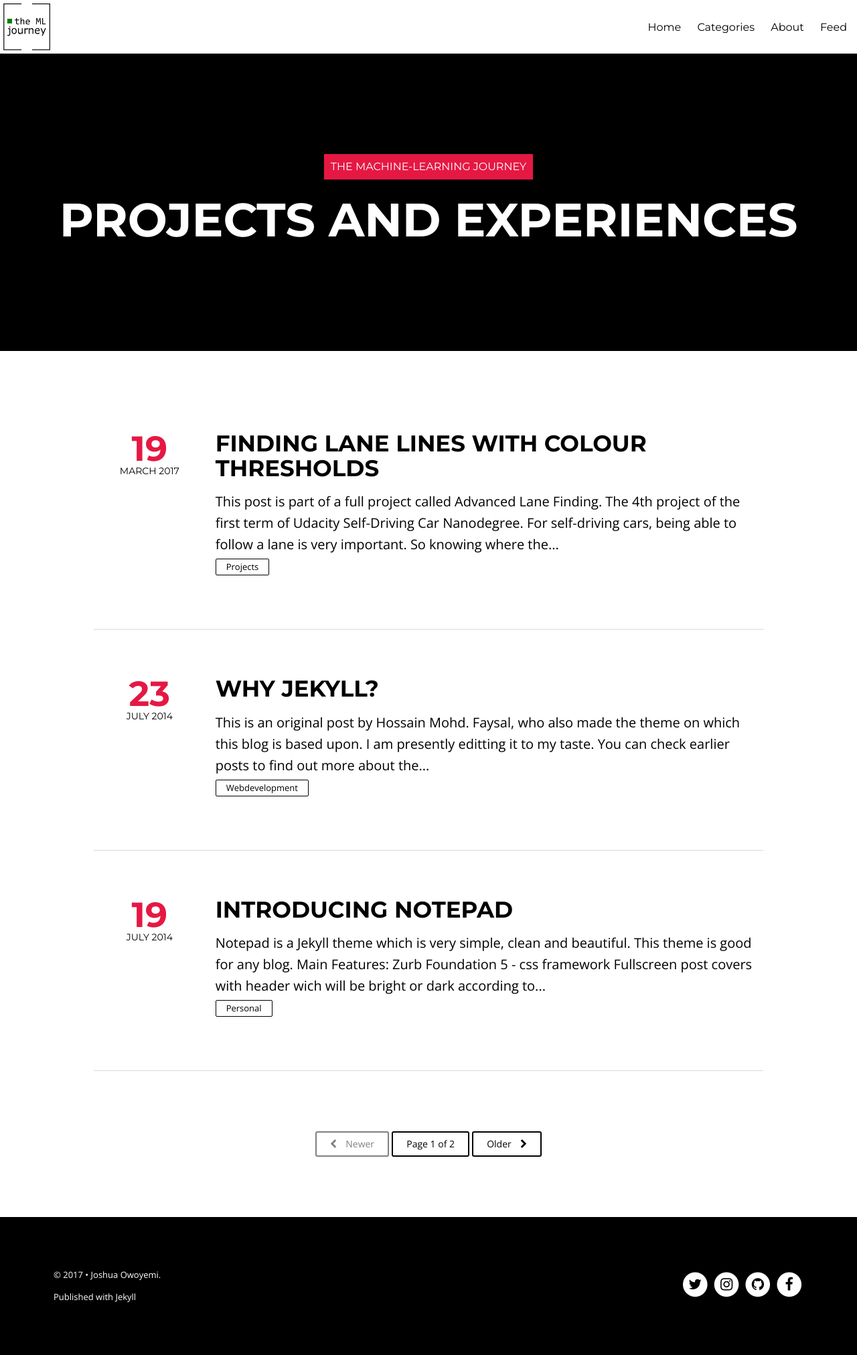
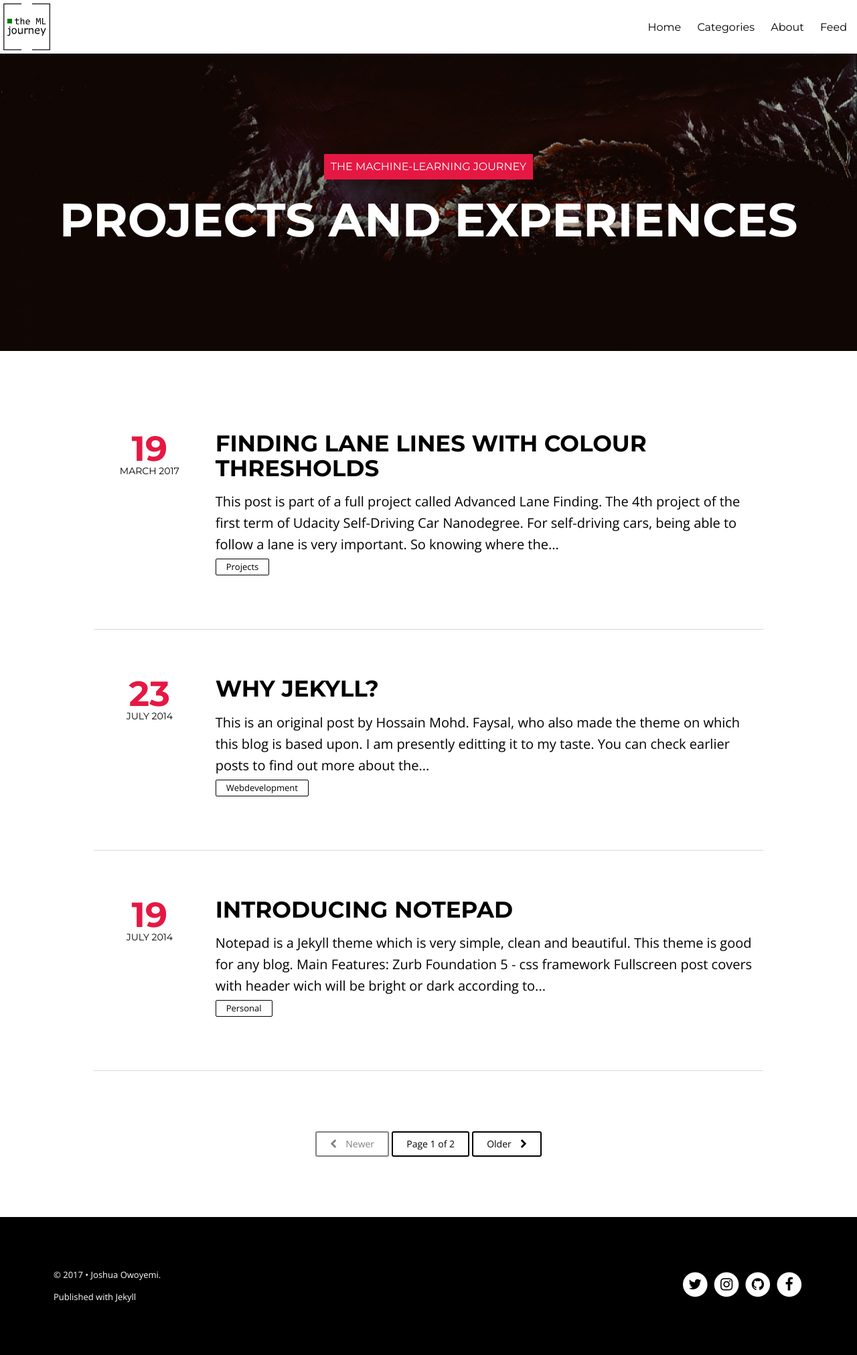
Before and after one commit to toluwajosh/toluwajosh.github.io, a Jekyll site: the page built from index.html, in a window 1280 px wide. Shown: the whole page at 67% size. Built offline with Jekyll 4.4.1, drawn with Linux system fonts in a browser that asks for light colours; nearby versions of some CDN libraries; the list of posts is cut into pages by our own code.

Commit message:
added background image to homepage

```diff
--- a/_layouts/home.html
+++ b/_layouts/home.html
@@ -15,8 +15,6 @@ Description: Live Life Large
 <header class="notepad-site-head">
     <div class="notepad-site-head-menu">
         <a class="notepad-blog-logo" href="{{ site.url }}"><img src="{{ site.url }}/images/{{ site.logo }}" alt="Blog Logo" /></a>
-
-
         <div class="notepad-blog-menu">
     <div class="notepad-mobile-menu show-for-small">
         <a href="#"><i class="fa fa-bars"></i></a>
--- a/assets/css/style.css
+++ b/assets/css/style.css
@@ -161,7 +161,9 @@ main, .notepad-share-icons, .notepad-disqus {
   width: 100%;
   text-align: center;
   background-color: black;
-  background-size: cover; }
+  background-size: cover;
+  background-position:center;
+  background-image:url(/images/header.jpg)}
   .notepad-site-head .notepad-site-head-content.with-bg-cover {
     background-color: rgba(0, 0, 0, 0.7); }
   .notepad-site-head .notepad-site-head-content .notepad-site-head-title-bg {
--- a/index.html
+++ b/index.html
@@ -1,6 +1,6 @@
 ---
 layout: home
-title: BLOG
+title: Blog
 description: "The personal blog of Joshua Owoyemi, a doctoral student in System Information Science at Tohoku University."
 headline: The Machine-Learning Journey
 tags: [Joshua, Owoyemi, Toluwaleke, System, Information, blog, university, Machine learning, Nigeria, Akure]
```
Also changed, not shown: images/header.jpg (added).
